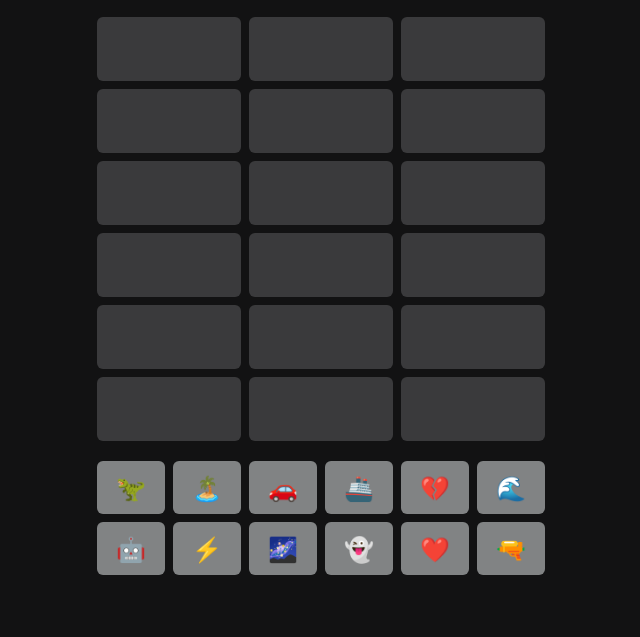
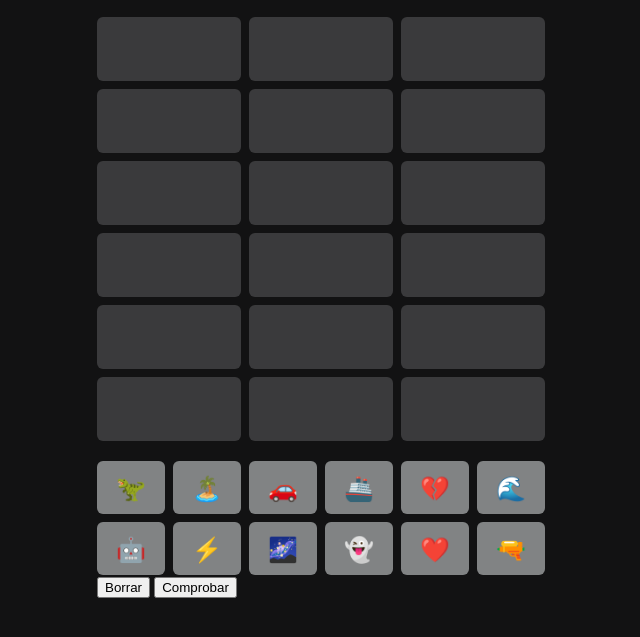
Before and after one commit to GerifalFox/iconle, a plain HTML site: page index.html in a window 1280 px wide. Shown: the part 157-794 px from the top of the page, without its empty margins (319-959 px from the left). Drawn offline with Linux system fonts and the light colour scheme.

Commit message:
Update index.html

```diff
--- a/index.html
+++ b/index.html
@@ -18,9 +18,14 @@
 
     <section id="keyboard" class="keyboard"></section>
 
-    <footer>
-      <p id="status"></p>
-    </footer>
+      <div class="controls">
+      <button id="deleteBtn">Borrar</button>
+      <button id="checkBtn">Comprobar</button>
+</div>
+
+<footer>
+  <p id="status"></p>
+</footer>
   </main>
 
   <script src="app.js"></script>
```
